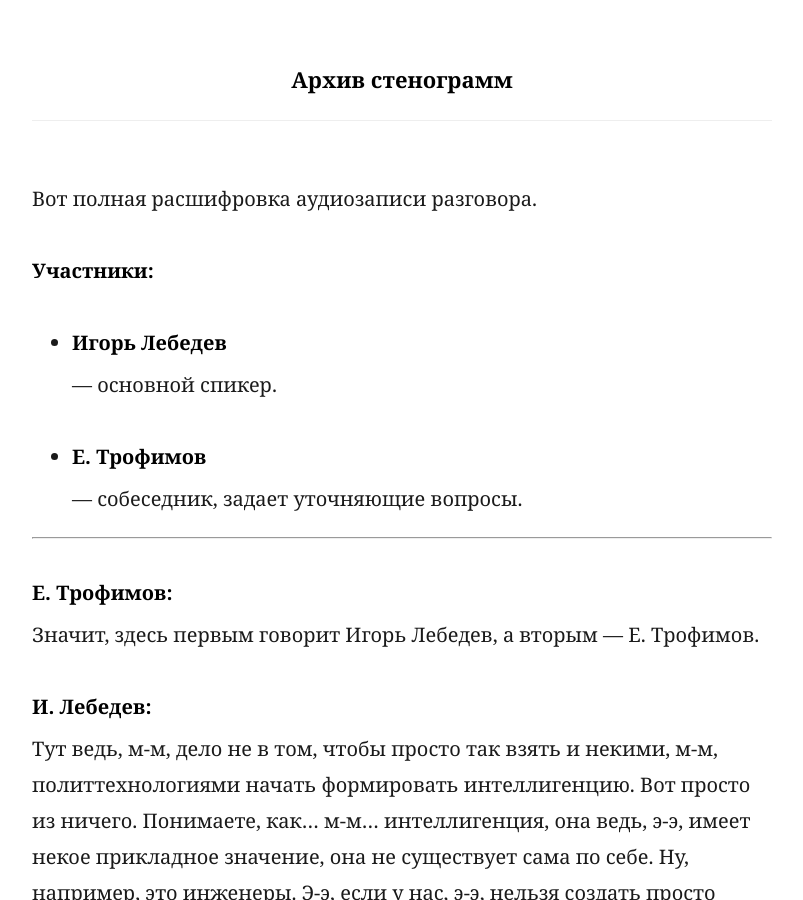
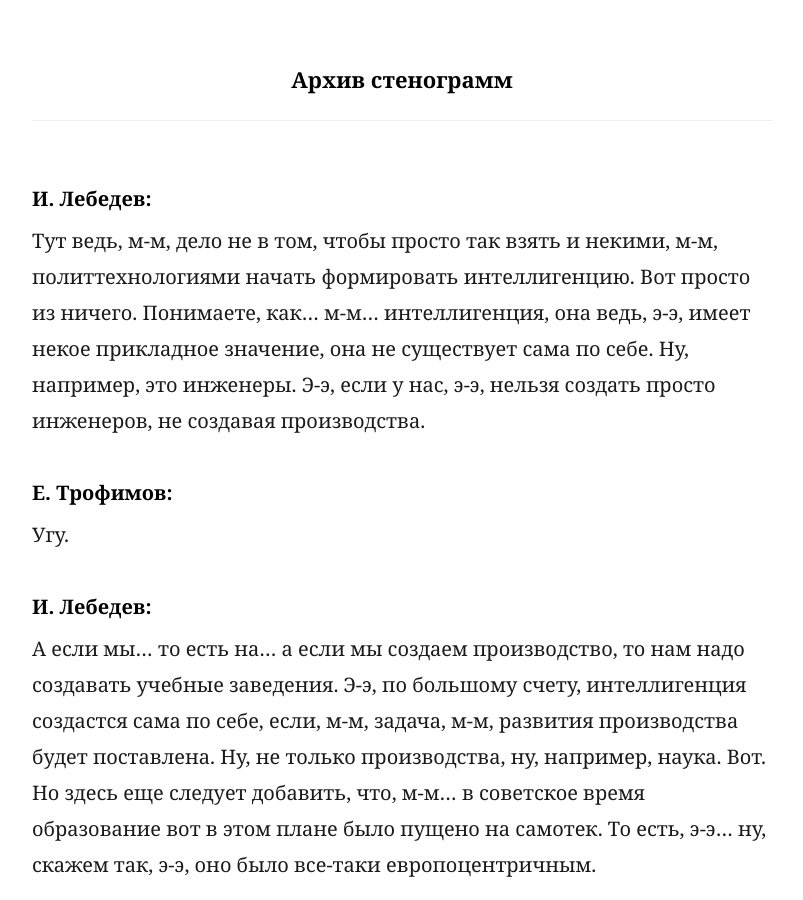
Before and after one commit to alexshanov/transcripts, a Jekyll site: the page built from russia_questions.md, in a window 1280 px wide and 900 px high. Shown: the whole window, without its empty margins (238-1041 px from the left). Built offline with Jekyll 4.4.1, drawn with Linux system fonts in a browser that asks for light colours.

Commit message:
Clean up introduction in russia_questions.md

```diff
--- a/russia_questions.md
+++ b/russia_questions.md
@@ -2,15 +2,7 @@
 layout: default
 title: Вопросы, касающиеся России
 ---
-Вот полная расшифровка аудиозаписи разговора.
 
-**Участники:**
-*   **Игорь Лебедев** — основной спикер.
-*   **Е. Трофимов** — собеседник, задает уточняющие вопросы.
-
-***
-
-**Е. Трофимов:** Значит, здесь первым говорит Игорь Лебедев, а вторым — Е. Трофимов.
 
 **И. Лебедев:** Тут ведь, м-м, дело не в том, чтобы просто так взять и некими, м-м, политтехнологиями начать формировать интеллигенцию. Вот просто из ничего. Понимаете, как… м-м… интеллигенция, она ведь, э-э, имеет некое прикладное значение, она не существует сама по себе. Ну, например, это инженеры. Э-э, если у нас, э-э, нельзя создать просто инженеров, не создавая производства.
 
```
